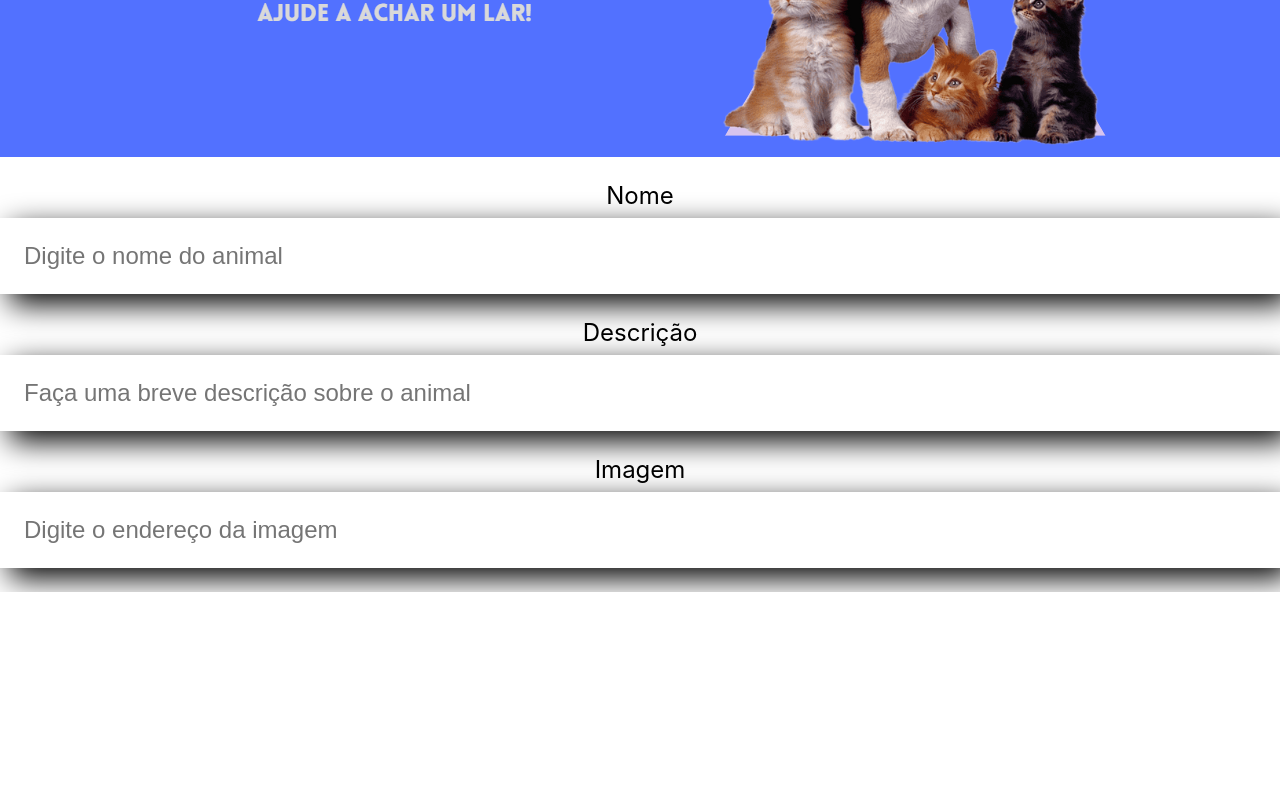
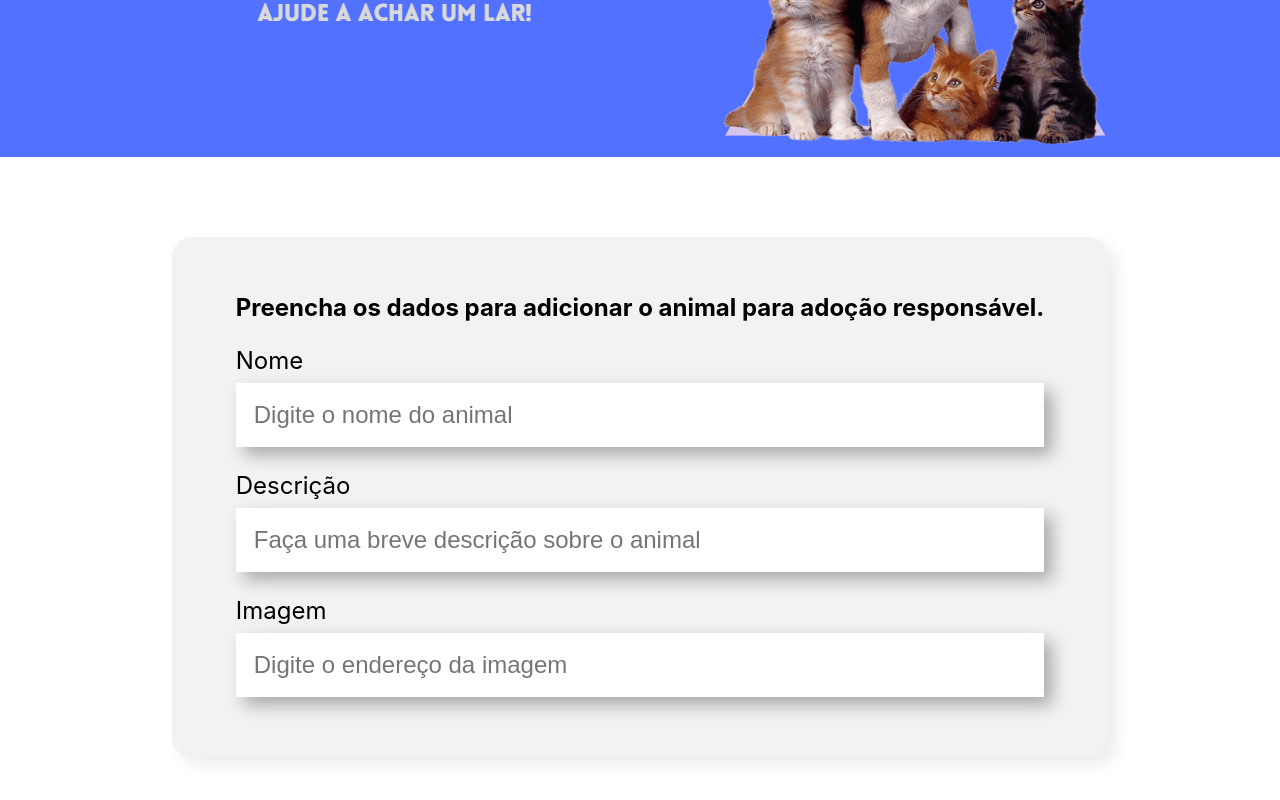
Before and after one commit to DudaAl3ix0/myproject, a React (Create React App) app: page / in a window 1280 px wide. Shown: the part 274-1074 px from the top of the page. Before the commit the page ends 866 px from the top, so only its background shows below. Built offline with nearby package versions, Linux system fonts and the light colour scheme.

Commit message:
Criação do form
Criação da section com o formulario e modificações no CSS

```diff
--- a/src/App.js
+++ b/src/App.js
@@ -1,15 +1,11 @@
-import logo from './logo.svg';
-import './App.css';
 import Banner from './componentes/Banner/Banner';
-import CampoTexto from './componentes/CampoTexto';
+import Formulario from './componentes/Formulario';
 
 function App() {
   return (
     <div className="App">
       <Banner/>
-      <CampoTexto label='Nome' placeholder="Digite o nome do animal"/>
-      <CampoTexto label='Descrição' placeholder="Faça uma breve descrição sobre o animal"/>
-      <CampoTexto label='Imagem' placeholder="Digite o endereço da imagem"/>
+      <Formulario/>
     </div>
   );
 }
--- a/src/componentes/CampoTexto/CampoTexto.css
+++ b/src/componentes/CampoTexto/CampoTexto.css
@@ -10,10 +10,10 @@
 
 .campo-texto input{
     background-color: #FFFFFF;
-    box-shadow: 10px 10px 30px #000000;
+    box-shadow:8px 8px 16px rgba(0,0,0, 0.3) ;
     width: 100%;
     border:none;
     font-size: 24px;
-    padding: 24px;
+    padding: 18px;
     box-sizing:border-box ;
 }
--- a/src/componentes/CampoTexto/index.js
+++ b/src/componentes/CampoTexto/index.js
@@ -1,6 +1,6 @@
 import './CampoTexto.css';
 const CampoTexto = (props) => {
-    const placeholderInfoInput = `${props.placeholder}`
+    const placeholderInfoInput = `${props.placeholder}` //Como importar dados com const
 
     return(
         <div className="campo-texto">
--- /dev/null
+++ b/src/componentes/Formulario/Formulario.css
@@ -0,0 +1,17 @@
+.formulario{
+    display: flex;
+    justify-content: center;
+    margin: 80px 0;
+}
+
+.formulario form{
+    max-width: 80%;
+    background-color:#f2f2f2;
+    border-radius: 20px;
+    padding: 36px 64px;
+    box-shadow:8px 8px 16px rgba(0,0,0, 0.08) ;
+}
+
+.formulario h2{
+    text-align: center;
+}
--- /dev/null
+++ b/src/componentes/Formulario/index.js
@@ -0,0 +1,17 @@
+import CampoTexto from '../CampoTexto';
+import './Formulario.css';
+
+
+const Formulario = () => {
+    return(
+       <section className="formulario">
+        <form>
+            <h2>Preencha os dados para adicionar o animal para adoção responsável.</h2>
+            <CampoTexto label='Nome' placeholder="Digite o nome do animal"/>
+            <CampoTexto label='Descrição' placeholder="Faça uma breve descrição sobre o animal"/>
+            <CampoTexto label='Imagem' placeholder="Digite o endereço da imagem"/>
+        </form>
+       </section>
+    )
+}
+export default Formulario
```
